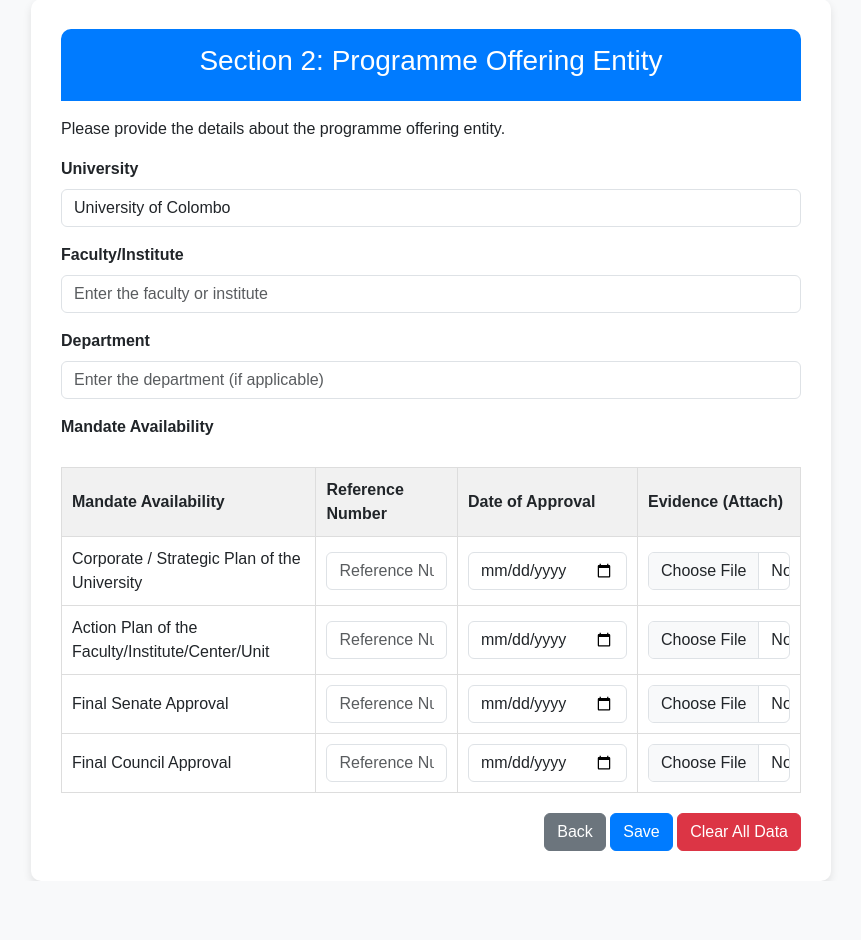
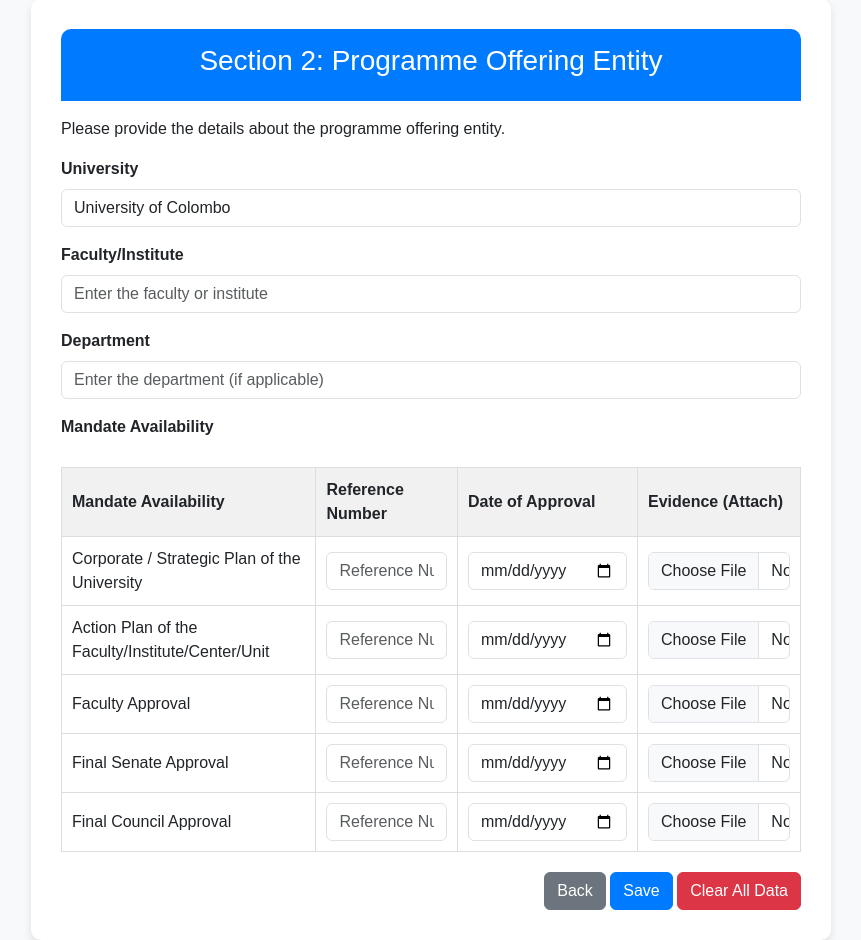
Before and after one commit to SenaliSiriwardhana/-Academic-Program-Proposal-Management-System-for-QAC-UGC, a PHP site: page /qac_ugc/Proposal_sections/program_entity.php in a window 1280 px wide. Shown: the part 51-991 px from the top of the page, without its empty margins (209-1070 px from the left). Before the commit the page ends 932 px from the top, so only its background shows below. Run offline with PHP 8.4, Linux system fonts and the light colour scheme; a user stored in the database is signed in.

Commit message:
Add Faculty Approval to Mandate Availability

```diff
--- a/Proposal_sections/database_handling/draft_save_submit.php
+++ b/Proposal_sections/database_handling/draft_save_submit.php
@@ -264,6 +264,7 @@ if (isset($_SESSION['program_entity'])) {
     $mandate_types = [
         'corporate_plan' => 'Corporate / Strategic Plan of the University',
         'action_plan' => 'Action Plan of the Faculty/Institute/Center/Unit',
+        'faculty_approval' => 'Faculty Approval',
         'senate_approval' => 'Senate Approval',
         'council_approval' => 'Council Approval'
     ];
--- a/Proposal_sections/program_entity.php
+++ b/Proposal_sections/program_entity.php
@@ -13,6 +13,9 @@ $programEntity = $_SESSION['program_entity'] ?? [
     'ref_action_plan' => '',
     'date_action_plan' => '',
     'evidence_action_plan' => '',
+    'ref_faculty_approval' => '',
+    'date_faculty_approval' => '',
+    'evidence_faculty_approval' => '',
     'ref_senate_approval' => '',
     'date_senate_approval' => '',
     'evidence_senate_approval' => '',
@@ -142,6 +145,18 @@ $programEntity = $_SESSION['program_entity'] ?? [
                             </td>
 
                             </tr>
+
+                            <tr>
+                                <td>Faculty Approval</td>
+                                <td><input type="text" class="form-control" name="ref_faculty_approval" placeholder="Reference Number" value="<?php echo htmlspecialchars($programEntity['ref_faculty_approval'] ?? ""); ?>"></td>
+                                <td><input type="date" class="form-control" name="date_faculty_approval" value="<?php echo htmlspecialchars($programEntity['date_faculty_approval'] ?? ""); ?>"></td>
+                                <td><input type="file" class="form-control" name="evidence_faculty_approval"required>
+                                <?php if (!empty($programEntity['evidence_faculty_approval'])): ?>
+                                    <p>Uploaded: <a href="<?php echo htmlspecialchars($programEntity['evidence_faculty_approval']); ?>" target="_blank">View File</a></p>
+                                <?php endif; ?>
+                            </td>
+                            </tr>
+
                             <tr>
                                 <td>Final Senate Approval</td>
                                 <td><input type="text" class="form-control" name="ref_senate_approval" placeholder="Reference Number" value="<?php echo htmlspecialchars($programEntity['ref_senate_approval'] ?? ""); ?>"></td>
@@ -152,6 +167,7 @@ $programEntity = $_SESSION['program_entity'] ?? [
                                 <?php endif; ?>
                             </td>
                             </tr>
+
                             <tr>
                                 <td>Final Council Approval</td>
                                 <td><input type="text" class="form-control" name="ref_council_approval" placeholder="Reference Number" value="<?php echo htmlspecialchars($programEntity['ref_council_approval'] ?? ""); ?>"></td>
--- a/Proposal_sections/save_data.php
+++ b/Proposal_sections/save_data.php
@@ -331,6 +331,10 @@ if ($_SERVER['REQUEST_METHOD'] === 'POST') {
                     'date_action_plan' => $_POST['date_action_plan'] ?? '',
                     'evidence_action_plan' => handleFileUpload('evidence_action_plan','program_entity'),
 
+                    'ref_faculty_approval' => $_POST['ref_faculty_approval'] ?? '',
+                    'date_faculty_approval' => $_POST['date_faculty_approval'] ?? '',
+                    'evidence_faculty_approval' => handleFileUpload('evidence_faculty_approval','program_entity'),
+
                     'ref_senate_approval' => $_POST['ref_senate_approval'] ?? '',
                     'date_senate_approval' => $_POST['date_senate_approval'] ?? '',
                     'evidence_senate_approval' => handleFileUpload('evidence_senate_approval','program_entity'),
--- a/new_proposal_section.php
+++ b/new_proposal_section.php
@@ -191,6 +191,7 @@ if (isset($_GET['proposal_id']) && $isEditing && $initialFetch) {
         $mandate_types = [
             'corporate_plan' => 'Corporate / Strategic Plan of the University',
             'action_plan' => 'Action Plan of the Faculty/Institute/Center/Unit',
+            'faculty_approval' => 'Faculty Approval',
             'senate_approval' => 'Senate Approval',
             'council_approval' => 'Council Approval'
         ];
```
